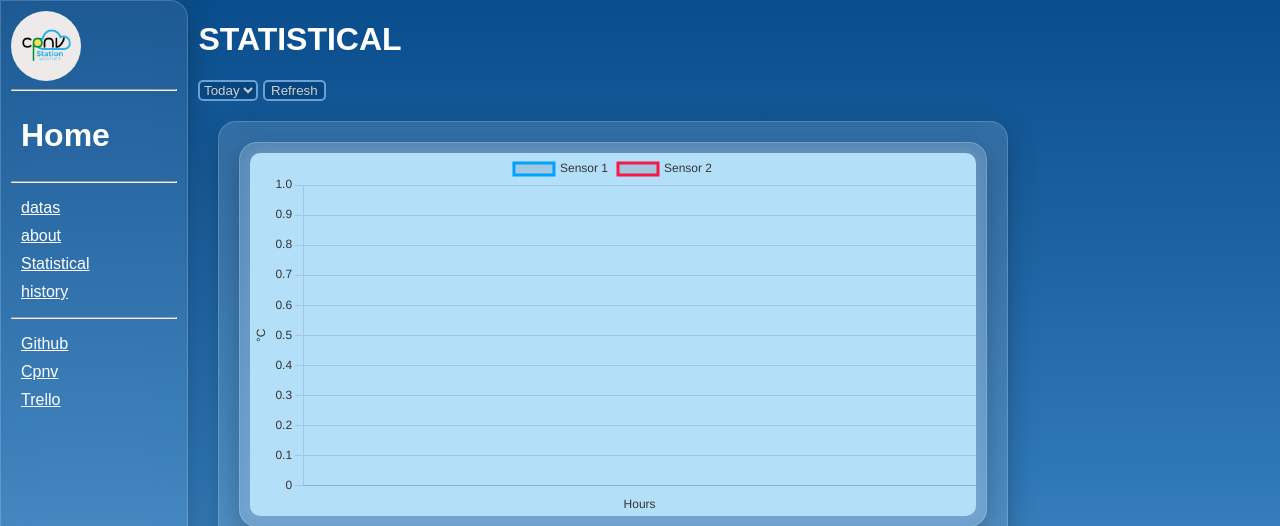
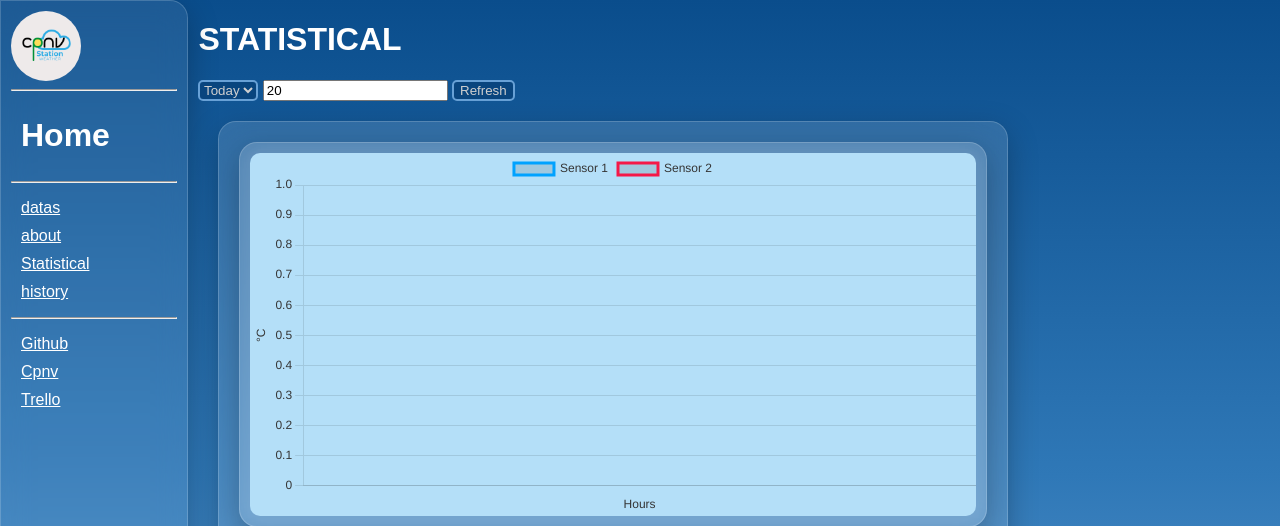
Before and after one commit to pj43svh/MA-Metier-Station-Meteo, a Flask app: page /statistical in a window 1280 px wide. Shown: the top 526 px of the page. Run offline with Flask 3, Linux system fonts and the light colour scheme; data that the repository does not hold is empty.

Commit message:
ajout d'une entrée num limit (en dev)

```diff
--- a/app/static/js/statistical.js
+++ b/app/static/js/statistical.js
@@ -281,6 +281,7 @@ async function updateHumidity(date_selected="today") {
 }
 
 let date_selected = "today";
+let limit = 20;
 
 async function refresh_date() {
     const select_list = document.getElementById("date");
--- a/app/templates/statistical.html
+++ b/app/templates/statistical.html
@@ -41,6 +41,7 @@
             <select name="date" id="date">
                 <option value="today" selected>Today</option>
             </select>
+            <input type="number" name="limit" id="limit" value="20">
             <input type="button" value="Refresh" id="refresh_btn">
 
         <div class="content">
```
